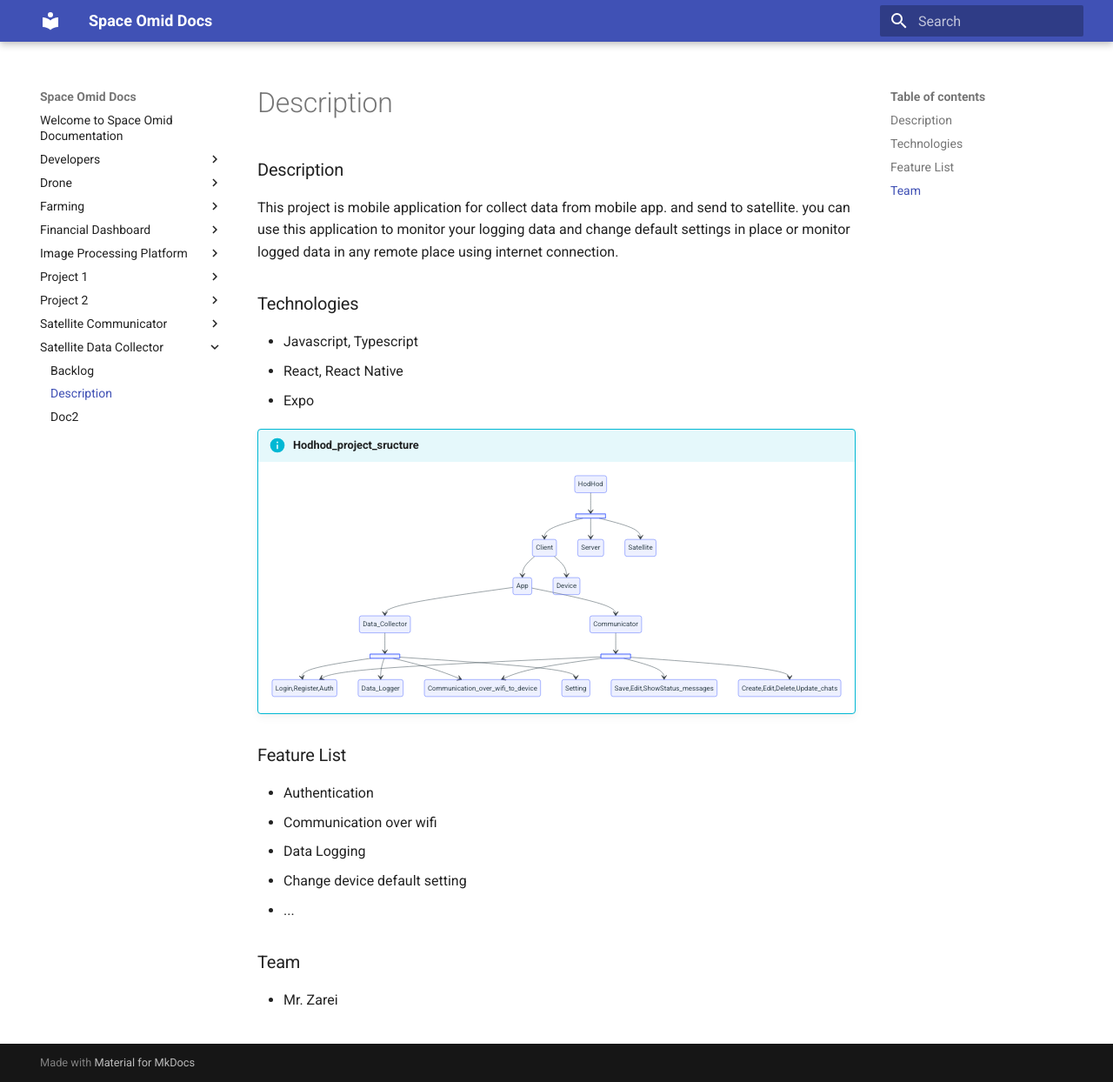
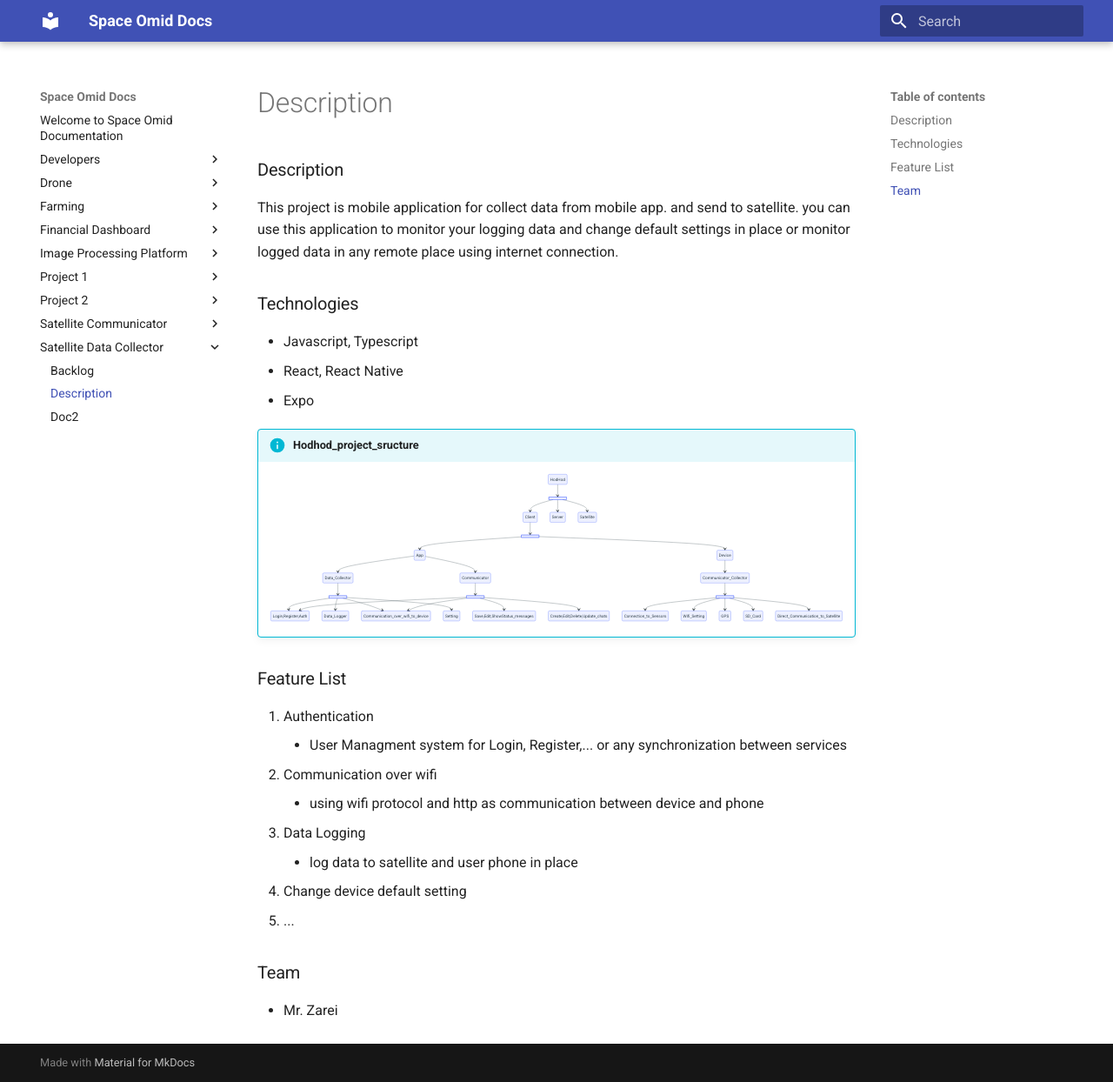
Before and after one commit to spaceomid/Documentation, an MkDocs documentation site: the page built from docs/Satellite Data Collector/Description.md, in a window 1280 px wide and 1244 px high. Shown: the whole window at 87% size. Built offline with MkDocs 1.6.1 and Material for MkDocs 9.7.7, drawn with Linux system fonts in a browser that asks for light colours.

Commit message:
update feature list

````diff
--- a/docs/Satellite Data Collector/Description.md
+++ b/docs/Satellite Data Collector/Description.md
@@ -2,7 +2,6 @@
 
 This project is mobile application for collect data from mobile app. and send to satellite.
 you can use this application to monitor your logging data and change default settings in place or monitor logged data in any remote place using internet connection.
-
 
 ### Technologies
 
@@ -39,15 +41,28 @@ you can use this application to monitor your logging data and change default set
             Data_Collector_state --> Communication_over_wifi_to_device
             Data_Collector_state --> Data_Logger
             Data_Collector_state --> Setting
+
+            Device --> Communicator_Collector
+            state Communicator_Collector_state <<fork>>
+            Communicator_Collector --> Communicator_Collector_state
+            Communicator_Collector_state --> Connection_to_Sensors
+            Communicator_Collector_state --> Wifi_Setting
+            Communicator_Collector_state --> GPS
+            Communicator_Collector_state --> SD_Card
+            Communicator_Collector_state --> Direct_Communication_to_Satellite
+
     ```
 
 ### Feature List
 
--   Authentication
--   Communication over wifi
--   Data Logging
--   Change device default setting
--   ...
+1.  Authentication
+    -   User Managment system for Login, Register,... or any synchronization between services
+2.  Communication over wifi
+    -   using wifi protocol and http as communication between device and phone
+3.  Data Logging
+    - log data to satellite and user phone in place
+4.  Change device default setting
+5.  ...
 
 ### Team
 
````
Also changed, not shown: other parts of docs/Satellite Data Collector/Description.md (+5 -2 lines), docs/Satellite Communicator/Description.md (+11 -5 lines).
